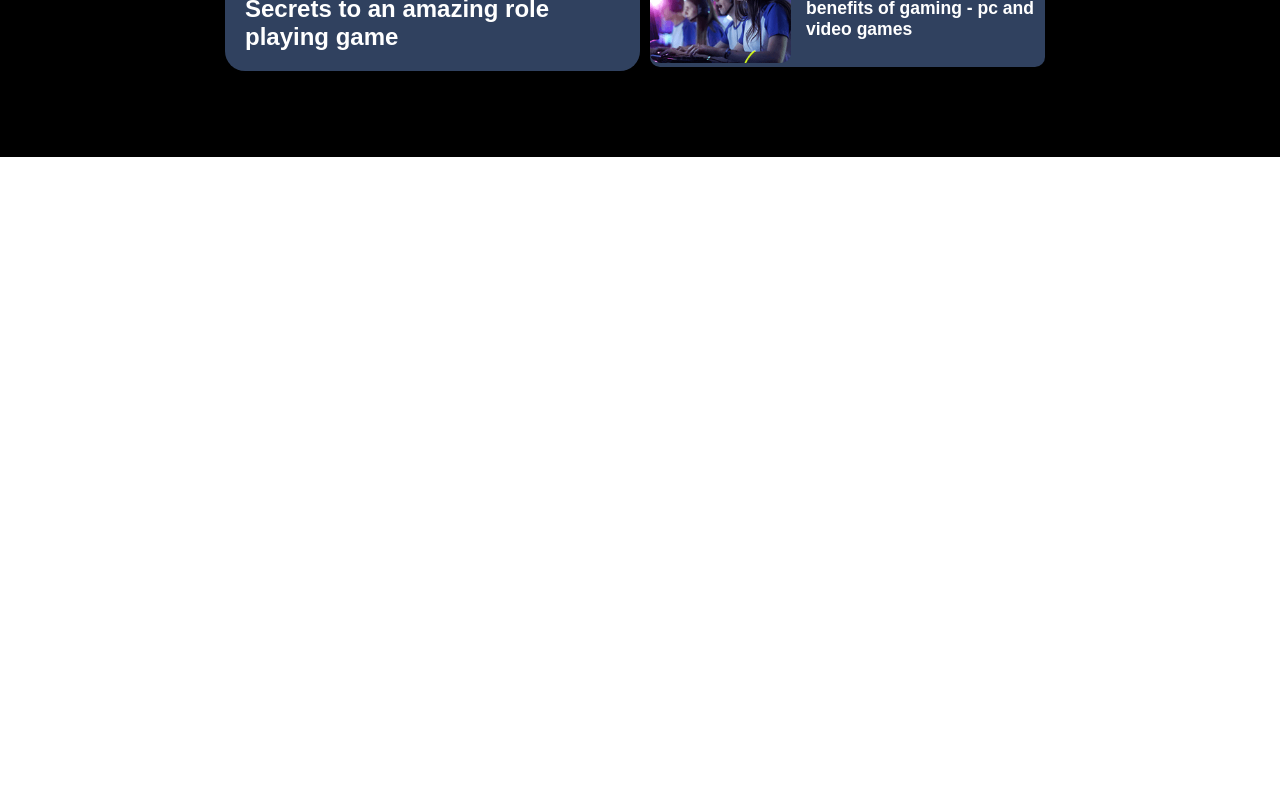
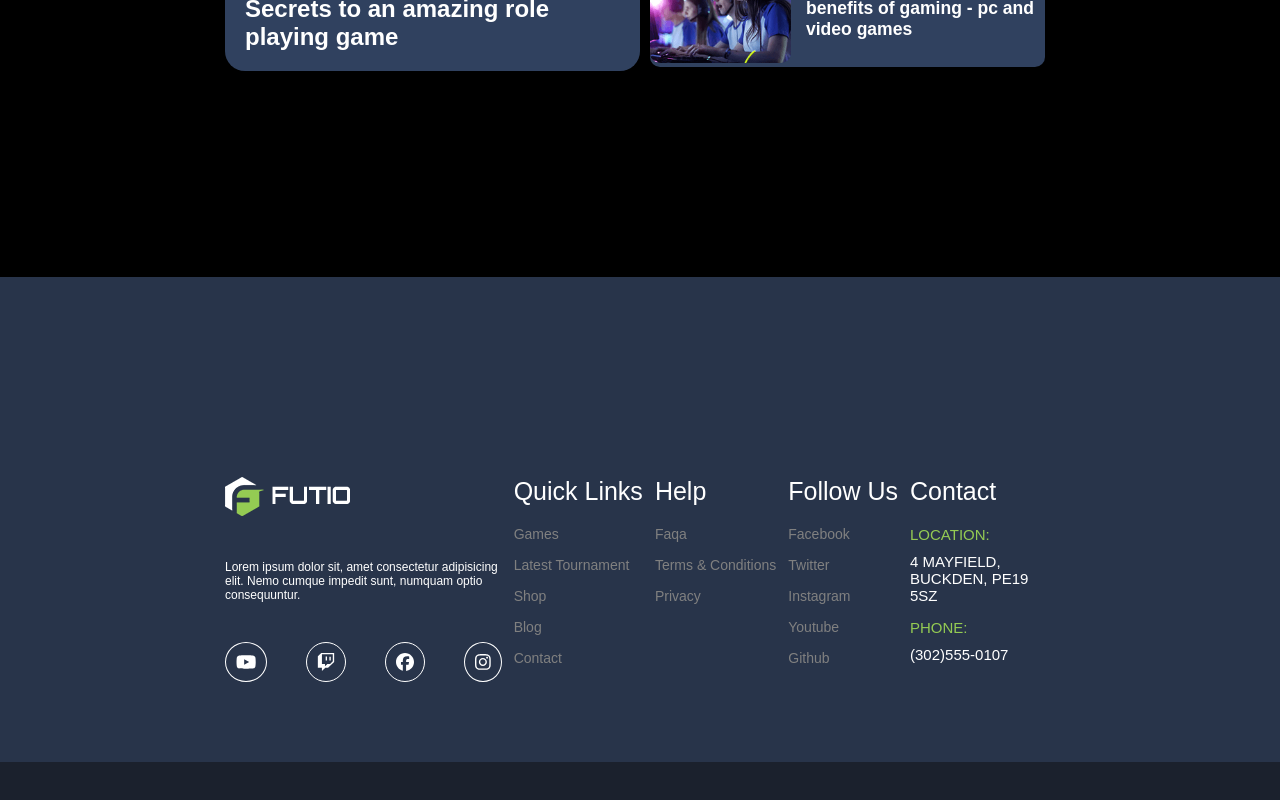
Before and after one commit to Federico-Maiocchi/proj-html-vuejs, a Vue app: page / in a window 1280 px wide. Shown: the part 5278-6078 px from the top of the page. Before the commit the page ends 5435 px from the top, so only its background shows below. Built offline with nearby package versions, Linux system fonts and the light colour scheme; a web font is replaced by a local one.

Commit message:
ADD: footer page

```diff
--- a/src/App.vue
+++ b/src/App.vue
@@ -1,4 +1,5 @@
 <script>
+import FooterPage from './components/FooterPage.vue';
 import HeaderPage from './components/HeaderPage.vue';
 import HeroPage from './components/HeroPage.vue';
 import MainPage from './components/MainPage.vue';
@@ -7,11 +8,11 @@ import MainPage from './components/MainPage.vue';
 
 export default {
     components: {
-      HeaderPage,
-      HeroPage,
-      MainPage
-
-    },
+    HeaderPage,
+    HeroPage,
+    MainPage,
+    FooterPage
+},
 
     data() {
     return {
@@ -33,9 +34,9 @@ export default {
     <HeaderPage />
     <HeroPage />
   </div>
-  <div>
-    <MainPage />
-  </div>
+  <MainPage />
+  <FooterPage />
+
 
 </template>
 
--- /dev/null
+++ b/src/components/FooterMenu.vue
@@ -0,0 +1,59 @@
+<script >
+
+export default {
+    props: {
+        title: String,
+        links: Array
+    },
+
+    data() {
+    return {
+
+        }
+    },
+
+    created() {
+
+    },
+
+    methods: {
+
+    },
+
+    mounted() {
+
+    },
+
+
+}
+
+</script>
+
+<template>
+    <div>
+        <h4 class="title-list-contact">{{ title }}</h4>
+        <ul>
+            <li v-for="(link, index) in links" :key="index"><a :href="link.href">{{ link.text }}</a></li>
+        </ul>
+    </div>
+</template>
+
+<style lang="scss" scoped>
+@use '../styles/partials/variables' as *;
+
+
+.title-list-contact {
+    font-size: 25px;
+    color: white;
+    text-transform: capitalize;
+    font-weight: 100;
+    padding-bottom: 20px;
+}
+
+li {
+    color: gray;
+    text-transform: capitalize;
+    font-size: 14px;
+    padding-bottom: 15px;
+}
+</style>
--- /dev/null
+++ b/src/components/FooterMenuSocial.vue
@@ -0,0 +1,75 @@
+<script >
+
+export default {
+    props: {
+        itemSocial: Object
+    },
+
+    data() {
+    return {
+
+        }
+    },
+
+    created() {
+
+    },
+
+    methods: {
+
+    },
+
+    mounted() {
+
+    },
+
+
+}
+
+</script>
+
+<template>
+    <div class="col-4">
+        <div class="logo">
+            <img src="/img/logo.png" alt="">
+        </div>
+        <div class="paragraph-footer">
+            <p class="p-footer" >Lorem ipsum dolor sit, amet consectetur adipisicing elit. Nemo cumque impedit sunt, numquam optio consequuntur.</p>
+        </div>
+        <ul class="list-social row-social">
+            <li v-for="item in itemSocial" ><span class="icon-social" ><a :href="item.href"><font-awesome-icon :icon=" item.icon " /></a></span></li>
+        </ul>
+    </div>
+</template>
+
+<style lang="scss" scoped>
+@use '../styles/partials/variables' as *;
+
+
+.row-social {
+    display: flex;
+    flex-wrap: wrap;
+    justify-content: space-between;
+}
+.p-footer {
+    font-size: 12px;
+}
+
+.icon-social {
+    display: inline-block;
+    font-size: 18px;
+    border: 1px solid white;
+    border-radius: 50%;
+    text-align: center;
+    line-height: 10px;
+    vertical-align: middle;
+    padding: 10px;
+}
+
+.logo {
+    padding-bottom: 40px;
+}
+.paragraph-footer {
+    padding-bottom: 40px;
+}
+</style>
--- a/src/components/FooterPage.vue
+++ b/src/components/FooterPage.vue
@@ -1,17 +1,111 @@
-<template>
+<script>
+import FooterMenu from './FooterMenu.vue';
+import FooterMenuSocial from './FooterMenuSocial.vue';
 
-</template>
 
-<script >
-// import { ref } from 'vue'
 
 export default {
     components: {
-
-    },
+    FooterMenuSocial,
+    FooterMenu
+},
 
     data() {
-    return {
+        return {
+
+            socialFooter: [
+                {
+                    icon: 'fa-brands fa-youtube',
+                    href:  '#',
+                },
+                {
+                    icon: 'fa-brands fa-twitch',
+                    href:  '#',
+                },
+                {
+                    icon: 'fa-brands fa-facebook',
+                    href:  '#',
+                },
+                {
+                    icon: 'fa-brands fa-instagram',
+                    href:  '#',
+                }
+            ],
+
+            menuFooter1: {
+                title: 'quick links',
+                links: [
+                    {
+                        text: 'Games',
+                        href: '#',
+                    },
+                    {
+                        text: 'latest tournament',
+                        href: '#',
+                    },
+                    {
+                        text: 'Shop',
+                        href: '#',
+                    },
+                    {
+                        text: 'Blog',
+                        href: '#',
+                    },
+                    {
+                        text: 'Contact',
+                        href: '#',
+                    },
+
+                ]
+            },
+
+            menuFooter2: {
+                title: 'help',
+                links: [
+                    {
+                        text: 'Faqa',
+                        href: '#',
+                    },
+                    {
+                        text: 'Terms & conditions',
+                        href: '#',
+                    },
+                    {
+                        text: 'Privacy',
+                        href: '#',
+                    },
+
+                ]
+            },
+
+            menuFooter3: {
+                title: 'Follow us',
+                links: [
+                    {
+                        text: 'Facebook',
+                        href: '#',
+                    },
+                    {
+                        text: 'Twitter',
+                        href: '#',
+                    },
+                    {
+                        text: 'Instagram',
+                        href: '#',
+                    },
+                    {
+                        text: 'Youtube',
+                        href: '#',
+                    },
+                    {
+                        text: 'Github',
+                        href: '#',
+                    },
+
+                ]
+            }
+
+
 
         }
     },
@@ -28,13 +122,72 @@ export default {
 
     },
 
-
 }
 
+</script>
 
-</script>
+<template>
+    <div class="footer-page">
+        <div class="container-medium">
+            <div class="row gap-12">
+                <FooterMenuSocial :itemSocial="socialFooter"/>
+                <FooterMenu class="col" :title="menuFooter1.title" :links="menuFooter1.links"/>
+                <FooterMenu class="col" :title="menuFooter2.title" :links="menuFooter2.links"/>
+                <FooterMenu class="col" :title="menuFooter3.title" :links="menuFooter3.links"/>
+                <div class="col-2">
+                    <ul>
+                        <h4 class="title-list-contact">Contact</h4>
+                        <li >Location:
+                            <p class="color-white">4 mayfield, buckden, pe19 5sz</p>
+                        </li>
+                        <li>Phone:
+                            <p class="color-white">(302)555-0107</p>
+                        </li>
+                    </ul>
+                </div>
+            </div>
+        </div>
+    </div>
+    <div class="footer-page-end">
+        <p></p>
+    </div>
+</template>
 
 <style lang="scss" scoped>
 @use '../styles/partials/variables' as *;
 
+.gap-12 {
+    gap: 12px;
+}
+.title-list-contact {
+    font-size: 25px;
+    color: white;
+    text-transform: capitalize;
+    font-weight: 100;
+    padding-bottom: 20px;
+}
+
+.color-white {
+    color: white;
+    padding-top: 10px;
+}
+
+
+li {
+    color: #94cb53;
+    text-transform: uppercase;
+    font-size: 15px;
+    padding-bottom: 15px;
+}
+
+.footer-page {
+    padding: 200px 0 80px 0;
+    background-color: #28344a;
+    color: white;
+}
+
+.footer-page-end {
+    padding: 50px 0;
+    background-color: #1b212d;
+}
 </style>
--- a/src/components/MainNews.vue
+++ b/src/components/MainNews.vue
@@ -110,7 +110,6 @@ export default {
 .row-card-small {
     display: flex;
     flex-direction: column;
-
 }
 .card-small {
     background-color: #30415f;
@@ -142,7 +141,7 @@ export default {
 
 
 .news {
-    padding: 80px 0;
+    padding: 80px 0 200px 0;
     color: white;
     background-color: black;
 
```
Also changed, not shown: src/main.js (+11 -0 lines).
